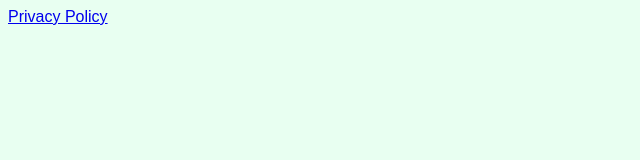
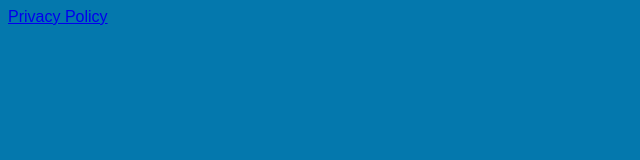
Before and after one commit to tortuba/tortuba.com, a plain HTML site: page privacy/index.html in a window 1280 px wide. Shown: the whole page, without its empty margins (0-640 px from the left). Drawn offline with Linux system fonts and the light colour scheme.

Commit message:
Update color

```diff
--- a/privacy/index.html
+++ b/privacy/index.html
@@ -8,7 +8,7 @@
 	<meta name="description" content="Logbook & Fish Guide">
 	<meta name="keywords" content="">
 </head>
-<body class="leading-normal tracking-normal text-white" style="font-family: 'Source Sans Pro', sans-serif; background-color:#E8FFF1;">
+<body class="leading-normal tracking-normal text-white" style="font-family: 'Source Sans Pro', sans-serif; background-color:#0478ad;">
 <a href="https://www.iubenda.com/privacy-policy/8288796" class="iubenda-white no-brand iubenda-embed iub-body-embed" title="Privacy Policy">Privacy Policy</a><script type="text/javascript">(function (w,d) {var loader = function () {var s = d.createElement("script"), tag = d.getElementsByTagName("script")[0]; s.src="https://cdn.iubenda.com/iubenda.js"; tag.parentNode.insertBefore(s,tag);}; if(w.addEventListener){w.addEventListener("load", loader, false);}else if(w.attachEvent){w.attachEvent("onload", loader);}else{w.onload = loader;}})(window, document);</script>
 </body>
 </html>
```
Also changed, not shown: terms/index.html (+1 -1 lines).
